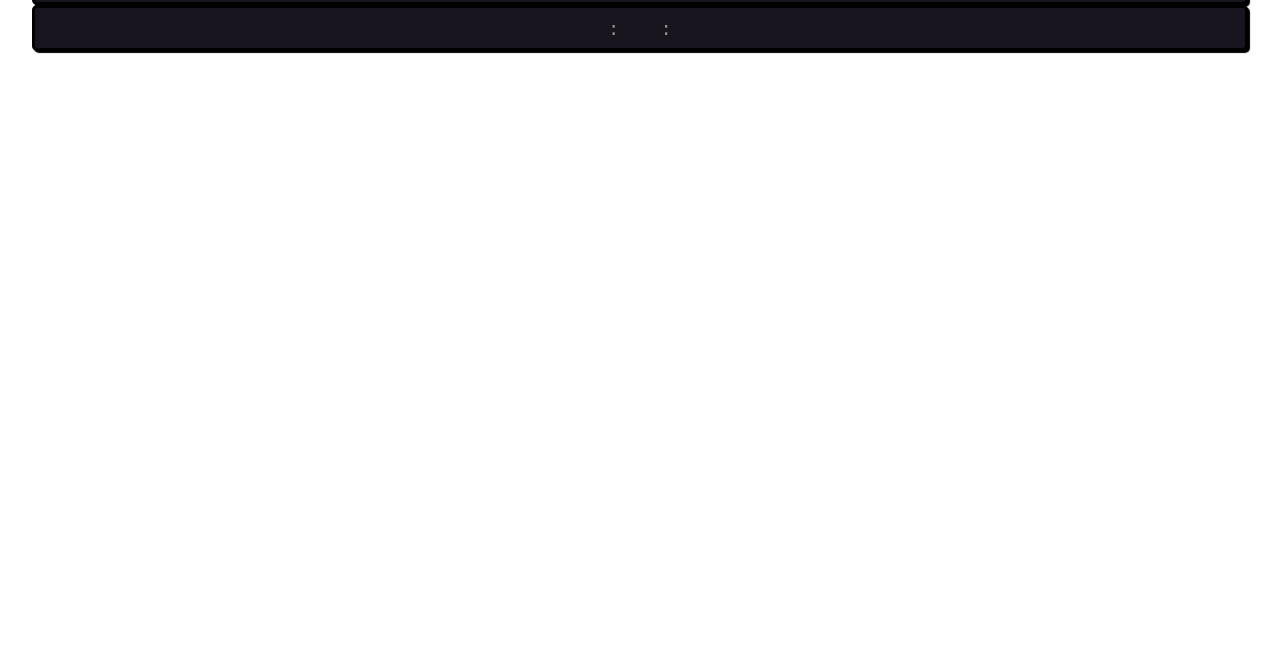
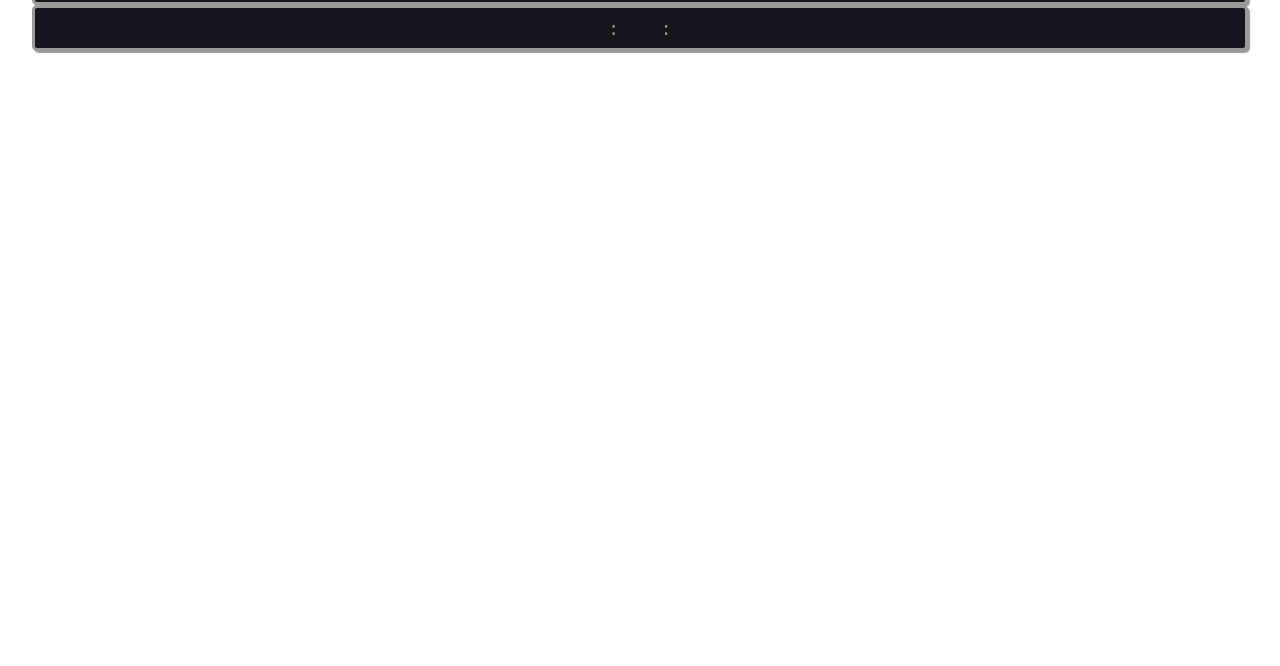
Before and after one commit to passlocks/notion_widget_1, a plain HTML site: page index.html in a window 1280 px wide. Shown: the part 134-800 px from the top of the page. Drawn offline with Linux system fonts and the light colour scheme.

Commit message:
index.html

```diff
--- a/index.html
+++ b/index.html
@@ -24,9 +24,9 @@
             flex-direction: column;
             max-width: 95%;
             margin: auto;
-            border: 3px solid #000000;
+            border: 3px solid #9b9a97;
             border-radius: 5px;
-            box-shadow: 2px 2px 1px 0px #000000;
+            box-shadow: 2px 2px 1px 0px #9b9a97;
 
         }
 
```
